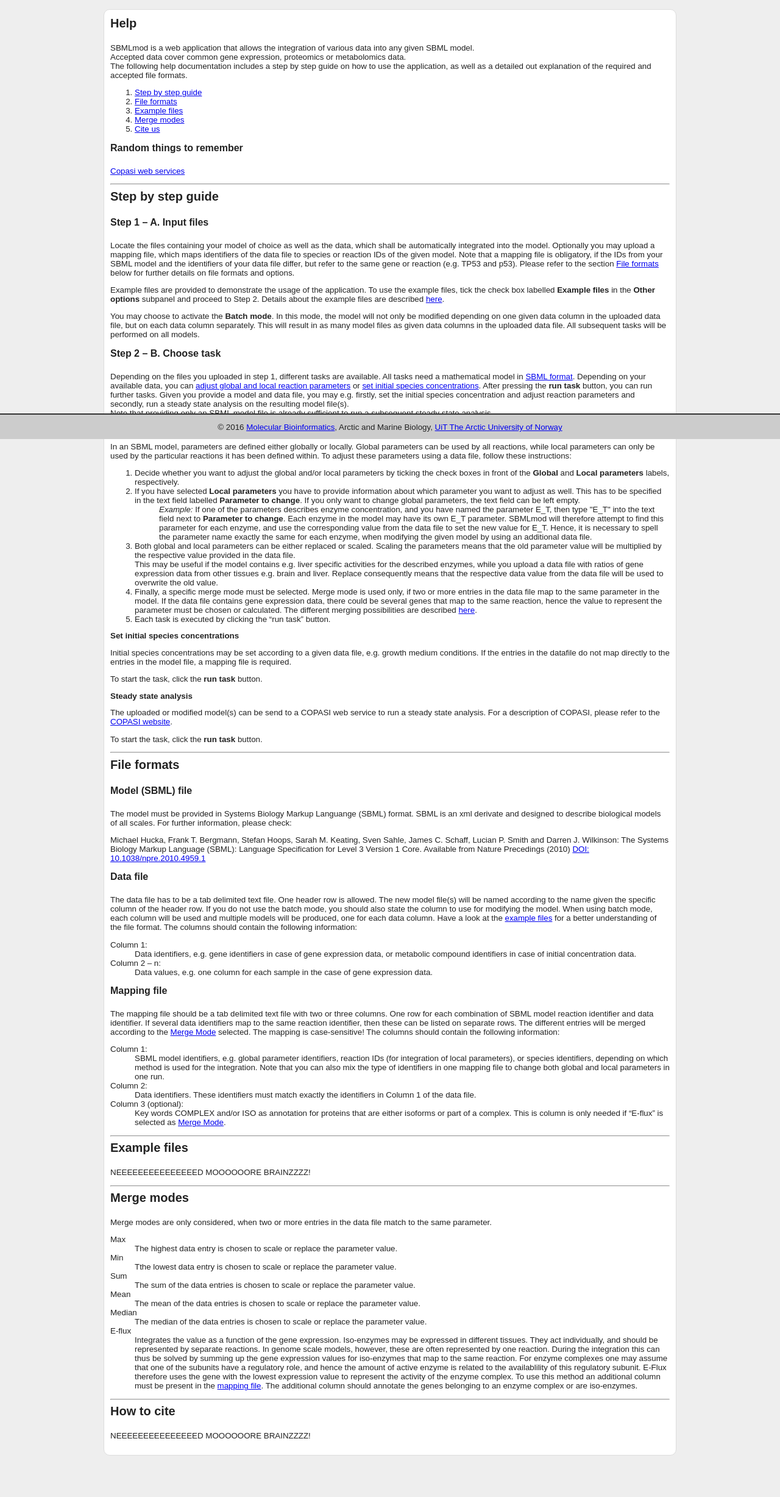
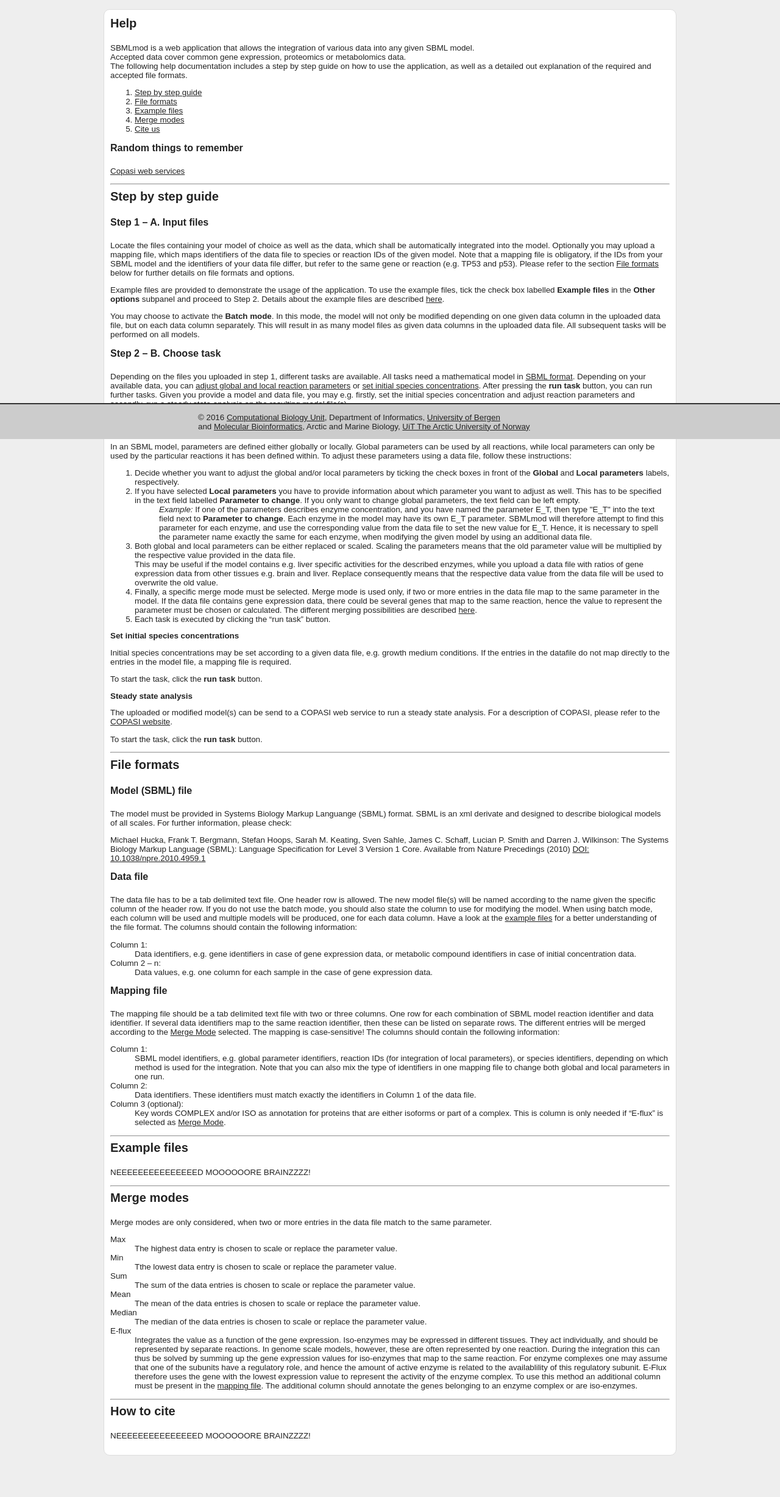
Before and after one commit to MolecularBioinformatics/sbml-mod-web, a Django app: template sbmlmod/templates/sbmlmod/help.html in a window 1280 px wide. Shown: the part 80-2535 px from the top of the page at 61% size. Run offline with Django 3.2, Linux system fonts and the light colour scheme; the template is opened without the code that fills it, so the values that code supplies are empty.

Commit message:
Shared copyright and minor style change for links

```diff
--- a/sbmlmod/static/sbmlmod/css/sbmlmod.css
+++ b/sbmlmod/static/sbmlmod/css/sbmlmod.css
@@ -47,6 +47,14 @@ h3 {
 
 .right {
 	float: right;
+}
+
+a {
+	color: inherit;
+}
+
+a:hover {
+	color: blue;
 }
 
 
@@ -186,8 +194,15 @@ textarea {
 	bottom: 0;
 	left: 0;
 	width: 100%;
-	height: 40px;
+	/*height: 80px;*/
 	text-align: center;
+}
+
+#footer div {
+	width: 630px;
+	display: inline-block;
+	text-align: left;
+	position: relative;
 }
 
 .title {
--- a/sbmlmod/templates/sbmlmod/base.html
+++ b/sbmlmod/templates/sbmlmod/base.html
@@ -46,7 +46,9 @@
       </div>
     </div>
 	<div id="footer">
-		  <p>© 2016 <a href="https://en.uit.no/forskning/forskningsgrupper/sub?p_document_id=341073&sub_id=343888" target="_blank">Molecular Bioinformatics</a>, Arctic and Marine Biology, <a href="https://www.uit.no" target="_blank">UiT The Arctic University of Norway</a></p>
+		<div>
+		  <p>© 2016 <a href="http://www.uib.no/en/cbu" target="_blank">Computational Biology Unit</a>, Department of Informatics, <a href="https://www.uib.no" target="_blank">University of Bergen</a><br>and <a href="https://en.uit.no/forskning/forskningsgrupper/sub?p_document_id=341073&sub_id=343888" target="_blank">Molecular Bioinformatics</a>, Arctic and Marine Biology, <a href="https://www.uit.no" target="_blank">UiT The Arctic University of Norway</a></p>
+		 </div>
 	</div>
 </body>
 </html>
```
